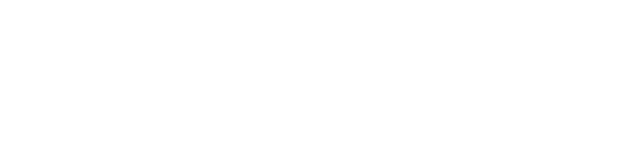
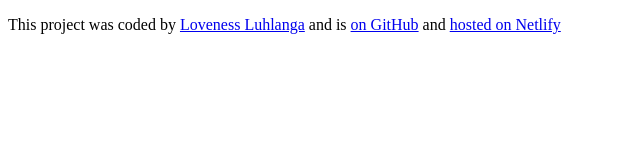
Before and after one commit to LuhlangaLoveness/Loveness-app, a plain HTML site: page index.html in a window 1280 px wide. Shown: the whole page, without its empty margins (0-640 px from the left). Drawn offline with Linux system fonts and the light colour scheme.

Commit message:
added links to the footer

```diff
--- a/index.html
+++ b/index.html
@@ -5,5 +5,22 @@
     <meta name="viewport" content="width=device-width, initial-scale=1.0" />
     <title>Document</title>
   </head>
-  <body></body>
+  <body>
+    <footer>
+      <p>
+        This project was coded by
+        <a href="https://github.com/LuhlangaLoveness" target="_blank"
+          >Loveness Luhlanga</a
+        >
+        and is
+        <a href="https://github.com/LuhlangaLoveness" target="_blank">
+          on GitHub</a
+        >
+        and
+        <a href="https://lovely-pony-4847f1.netlify.app/" target="_blank"
+          >hosted on Netlify</a
+        >
+      </p>
+    </footer>
+  </body>
 </html>
```
